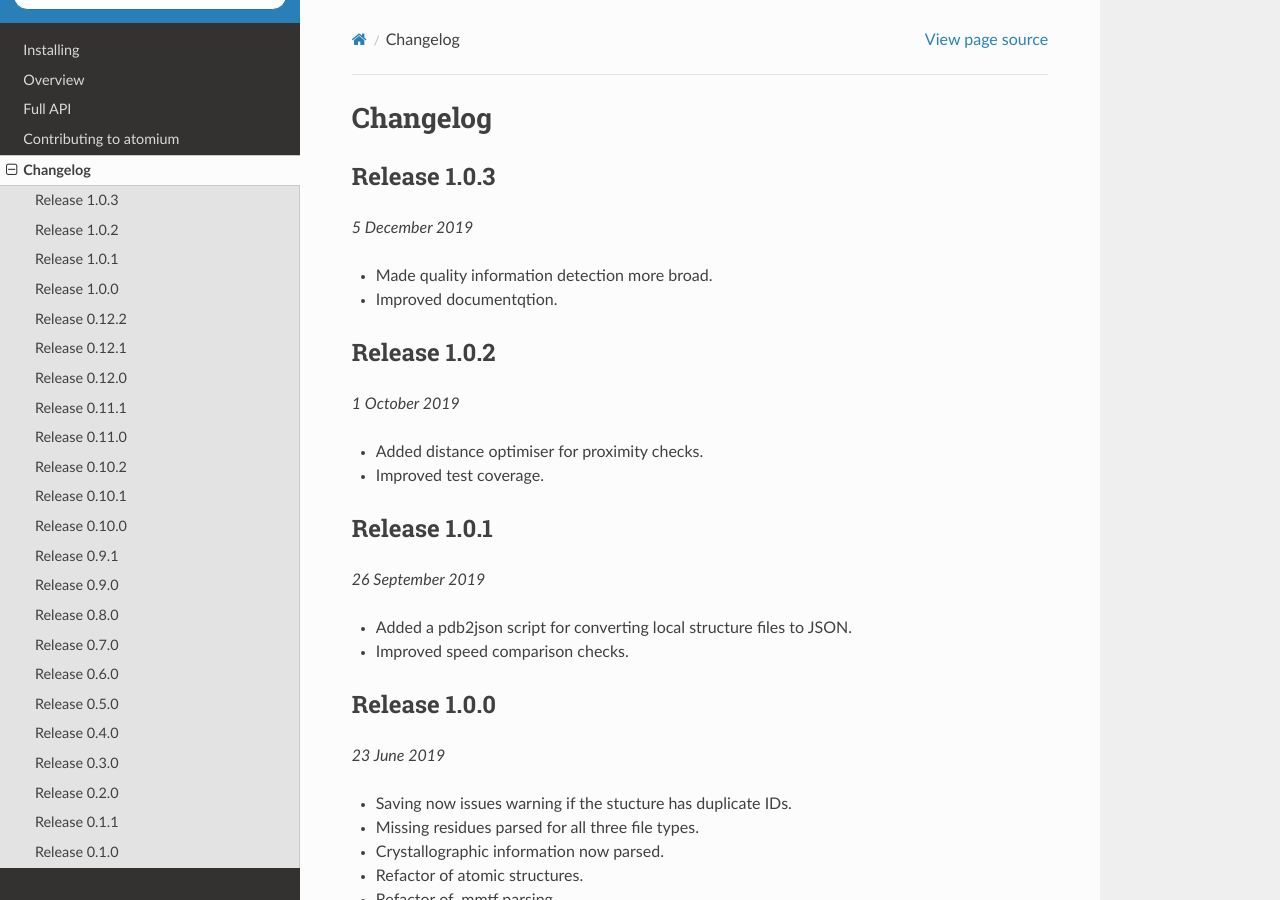
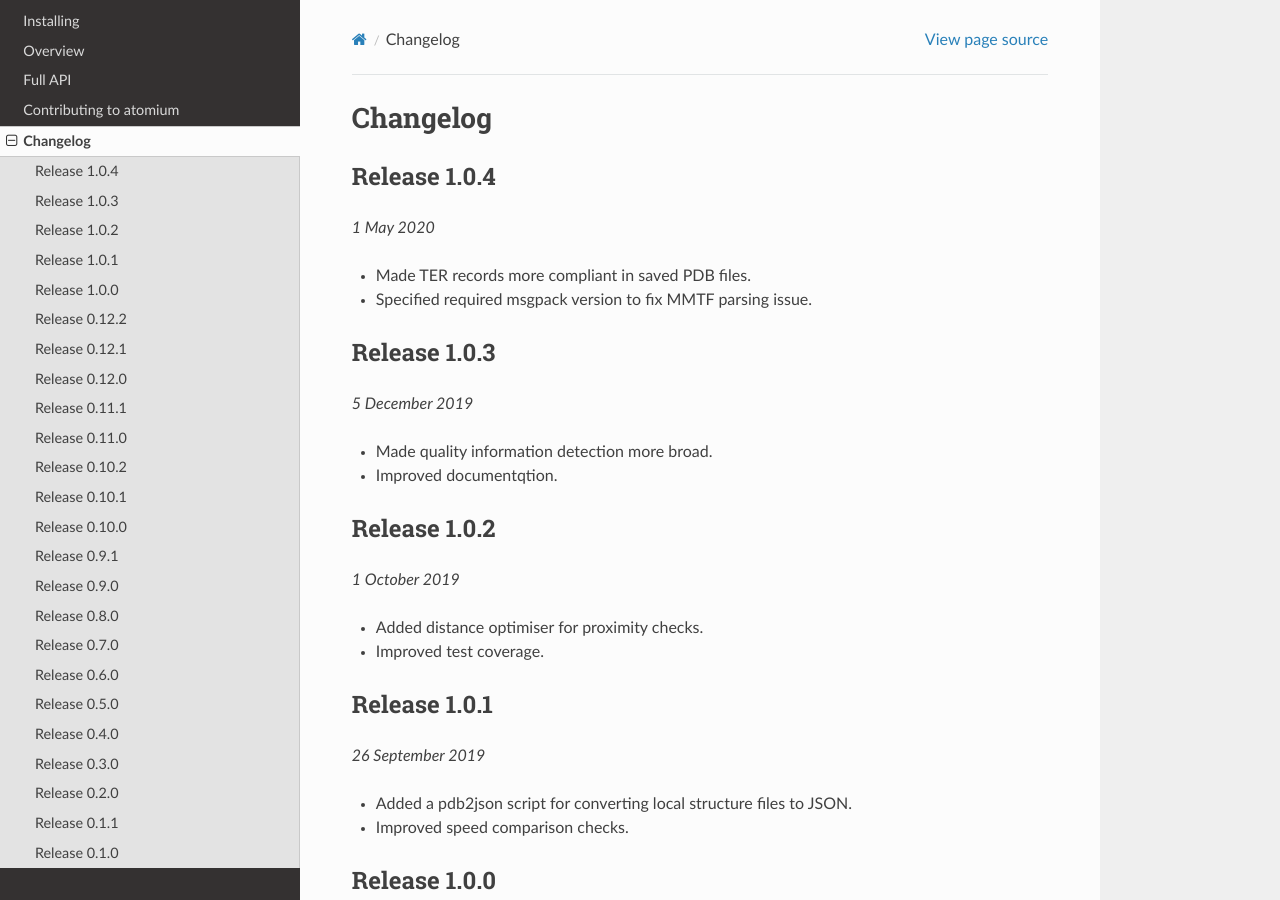
Before and after one commit to samirelanduk/atomium, a Sphinx documentation site: the page built from docs/source/changelog.rst, in a window 1280 px wide and 900 px high. Built offline with Sphinx 7.4.7 and the Read the Docs theme 2.0.0, drawn with Linux system fonts in a browser that asks for light colours.

Commit message:
1.0.4 docs

```diff
--- a/docs/source/changelog.rst
+++ b/docs/source/changelog.rst
@@ -1,5 +1,15 @@
 Changelog
 ---------
+
+
+Release 1.0.4
+~~~~~~~~~~~~~
+
+`1 May 2020`
+
+* Made TER records more compliant in saved PDB files.
+* Specified required msgpack version to fix MMTF parsing issue.
+
 
 Release 1.0.3
 ~~~~~~~~~~~~~
```
Also changed, not shown: README.rst (+14 -4 lines).
